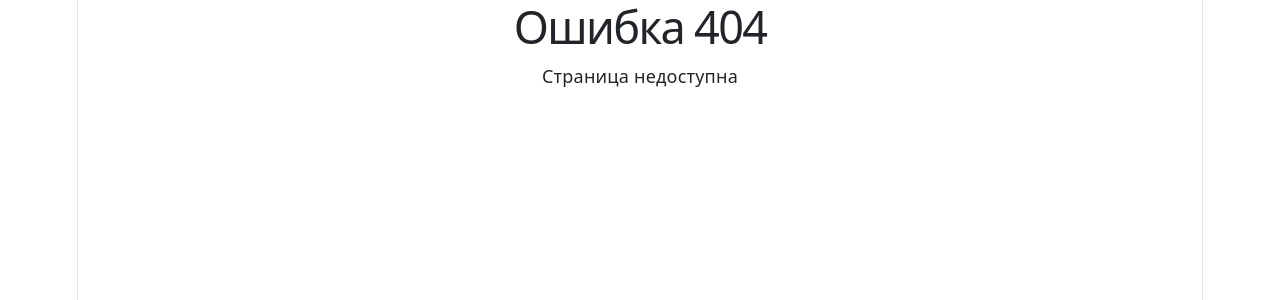
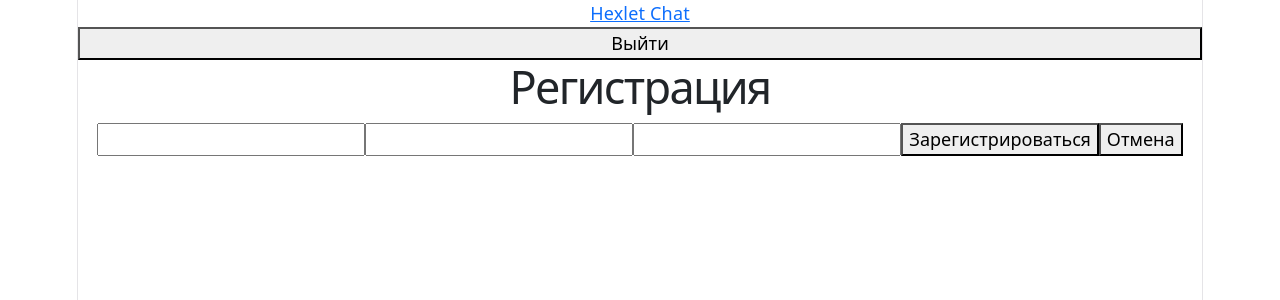
Before and after one commit to Check1stDev/frontend-project-12, a React app in the folder frontend/: page /signup in a window 1280 px wide. Before the commit this address had no page. Shown: the top 300 px of the page. Built offline with nearby package versions, Linux system fonts and the light colour scheme; sample sign-in values are in the browser's storage; the HTML template or start-up script is replaced by a standard one.

Commit message:
add registration page and header component; enhance navigation

```diff
--- a/frontend/src/App.jsx
+++ b/frontend/src/App.jsx
@@ -6,15 +6,19 @@ import { useSelector } from 'react-redux';
 import NotFoundPage from './pages/NotFoundPage.jsx';
 import MainPage from './pages/MainPage.jsx';
 import LoginPage from './pages/LoginPage.jsx';
+import RegistrationPage from './pages/RegistrationPage.jsx';
+import Header from './components/Header.jsx';
 
 const App = () => {
   const token = useSelector((store) => store.auth.token);
   return (
     <BrowserRouter>
+    <Header />
       <Routes>
         <Route path="/" element={token ? <MainPage /> : <Navigate to="/login" />} />
         <Route path="/login" element={token ? <Navigate to="/" /> : <LoginPage />} />
         <Route path="*" element={<NotFoundPage />} />
+        <Route path="/signup" element={<RegistrationPage />} />
       </Routes>
     </BrowserRouter>
   );
--- /dev/null
+++ b/frontend/src/components/Header.jsx
@@ -0,0 +1,21 @@
+import { Link, useNavigate } from 'react-router-dom';
+import { useDispatch, useSelector } from 'react-redux';
+import { logOut } from '../slices/authSlice.js';
+
+const Header = () => {
+    const token = useSelector((store) => store.auth.token);
+    const dispatch = useDispatch();
+    const navigate = useNavigate();
+
+    return(
+        <>
+        <Link to="/">Hexlet Chat</Link>
+        {token &&  (<button type='button' onClick={() => {
+        dispatch(logOut())
+        navigate('/login');}}
+        >Выйти</button>)}
+        </>
+    )
+}
+
+export default Header;
--- a/frontend/src/pages/LoginPage.jsx
+++ b/frontend/src/pages/LoginPage.jsx
@@ -1,6 +1,6 @@
 import { Formik, Form, Field } from 'formik';
 import axios from 'axios';
-import { useNavigate } from 'react-router-dom';
+import { useNavigate, Link } from 'react-router-dom';
 import { useState } from 'react';
 import { useDispatch } from 'react-redux';
 import { logIn } from '../slices/authSlice.js';
@@ -37,6 +37,10 @@ const LoginPage = () => {
           <button type="submit">Войти</button>
         </Form>
       </Formik>
+      <div>
+        <p>Нет аккаунта?</p>
+        <Link to="/signup">Регистрация</Link>
+      </div>
     </div>
   );
 };
--- a/frontend/src/pages/MainPage.jsx
+++ b/frontend/src/pages/MainPage.jsx
@@ -97,7 +97,10 @@ const MainPage = () => {
           <ul className="list-group">
             {channels.map((channel) => (
               <li className="list-group-item p-0 d-flex" key={channel.id}>
-                <button className="btn btn-light w-100 text-start" type="button" onClick={() => dispatch(setCurrentChannelId(channel.id))}># {channel.name}</button>
+                <button className="btn btn-light w-100 text-start" type="button" onClick={() => dispatch(setCurrentChannelId(channel.id))}>
+                  #
+                  {channel.name}
+                </button>
                 {channel.removable && (
                 <div className="dropdown">
                   <button
--- /dev/null
+++ b/frontend/src/pages/RegistrationPage.jsx
@@ -0,0 +1,68 @@
+import {
+  Formik, Form, Field, ErrorMessage,
+} from 'formik';
+import axios from 'axios';
+import { useNavigate } from 'react-router-dom';
+import { useState } from 'react';
+import { useDispatch } from 'react-redux';
+import * as Yup from 'yup';
+import { logIn } from '../slices/authSlice.js';
+
+const RegistrationPage = () => {
+  const navigate = useNavigate();
+  const dispatch = useDispatch();
+  const [regError, setRegError] = useState(null);
+
+  const validationSchema = Yup.object({
+    username: Yup.string()
+      .min(3, 'Слишком короткое имя')
+      .max(20, 'Слишком длинное имя')
+      .required('Поле не может быть пустым'),
+    password: Yup.string()
+      .min(6, 'Слишком короткий пароль')
+      .required('Поле не может быть пустым'),
+
+    confirmPassword: Yup.string()
+      .required('Поле не может быть пустым')
+      .oneOf([Yup.ref('password')], 'Пароли должны совпадать'),
+  });
+  return (
+    <div className="container">
+      <h1>Регистрация</h1>
+      {regError && (
+      <div className="alert alert-danger" role="alert">{regError}</div>
+      )}
+      <Formik
+        initialValues={{
+          username: '',
+          password: '',
+          confirmPassword: '',
+        }}
+        validationSchema={validationSchema}
+        onSubmit={(values) => {
+          setRegError(null);
+          return axios.post('/api/v1/signup', { username: values.username, password: values.password })
+            .then((response) => {
+              const { token } = response.data;
+              dispatch(logIn(token));
+              navigate('/');
+            })
+            .catch(() => { setRegError('Пользователь с таким именем уже существует'); });
+        }}
+      >
+        <Form>
+          <Field name="username" />
+          <ErrorMessage name="username" component="div" />
+          <Field name="password" type="password" />
+          <ErrorMessage name="password" component="div" />
+          <Field name="confirmPassword" type="password" />
+          <ErrorMessage name="confirmPassword" component="div" />
+          <button type="submit">Зарегистрироваться</button>
+          <button type="button" onClick={() => navigate('/login')}>Отмена</button>
+        </Form>
+      </Formik>
+    </div>
+  );
+};
+
+export default RegistrationPage;
```
